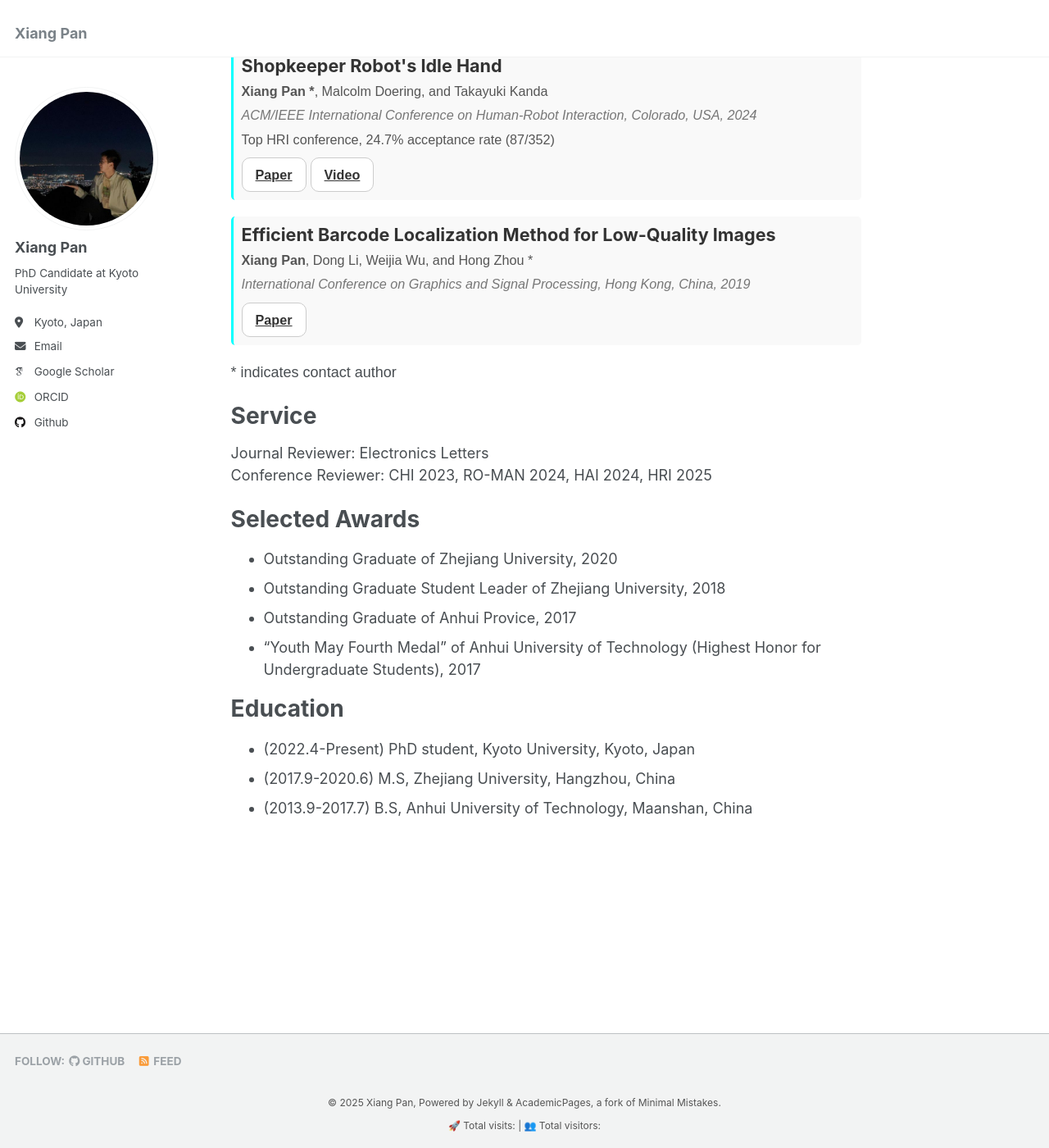
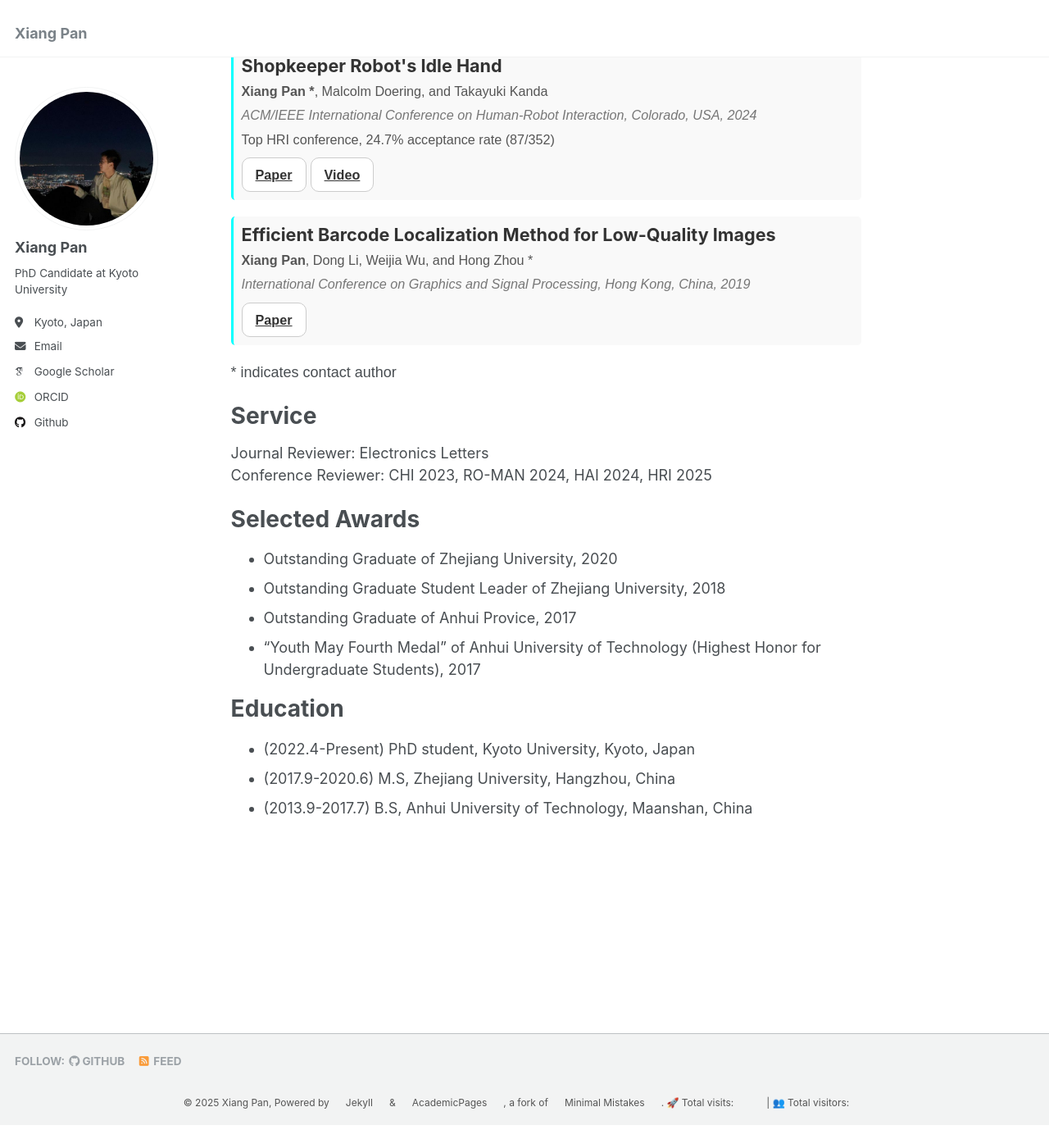
Before and after one commit to pan-xiang/pan-xiang.github.io, a Jekyll site: the page built from _pages/about.md, in a window 1280 px wide and 1400 px high, scrolled down 505 px. Shown: the whole window at 82% size. Built offline with Jekyll 4.4.1, drawn with Linux system fonts in a browser that asks for light colours; some web fonts are replaced; comment, search, counter and statistics services are not loaded; after the commit the page ends 1877 px from its top, so only the background shows below that.

Commit message:
Update footer.html

```diff
--- a/_includes/footer.html
+++ b/_includes/footer.html
@@ -24,32 +24,23 @@
   Site last updated {{ "now" | date: '%Y-%m-%d' %}}
 </div> -->
 
-<!-- Statistics Container -->
+<!-- Busuanzi Statistics -->
+<script async src="//busuanzi.ibruce.info/busuanzi/2.3/busuanzi.pure.mini.js"></script>
 <div id="statistics-container">
-  <div class="footer-text">
-    &copy; {{ site.time | date: '%Y' }} {{ site.name | default: site.title }}, {{ site.data.ui-text[site.locale].powered_by | default: "Powered by" }}
-    <a href="http://jekyllrb.com" rel="nofollow">Jekyll</a> &amp;
-    <a href="https://github.com/academicpages/academicpages.github.io">AcademicPages</a>, a fork of
-    <a href="https://mademistakes.com/work/minimal-mistakes-jekyll-theme/" rel="nofollow">Minimal Mistakes</a>.
-  </div>
-  <div class="statistics">
-    🚀 Total visits: <span id="busuanzi_value_site_pv"></span> |
-    👥 Total visitors: <span id="busuanzi_value_site_uv"></span>
-  </div>
+  &copy; {{ site.time | date: '%Y' }} {{ site.name | default: site.title }}, {{ site.data.ui-text[site.locale].powered_by | default: "Powered by" }} <a href="http://jekyllrb.com" rel="nofollow">Jekyll</a> &amp; <a href="https://github.com/academicpages/academicpages.github.io">AcademicPages</a>, a fork of <a href="https://mademistakes.com/work/minimal-mistakes-jekyll-theme/" rel="nofollow">Minimal Mistakes</a>.
+  🚀 Total visits: <span id="busuanzi_value_site_pv"></span> |
+  👥 Total visitors: <span id="busuanzi_value_site_uv"></span>
 </div>
 
 <!-- CSS Styles -->
 <style>
   #statistics-container {
-    text-align: center; /* Center the text */
+    display: flex; /* Use flexbox for layout */
+    justify-content: center; /* Center the content */
+    align-items: center; /* Vertically align items */
     font-size: 12px; /* Adjust font size */
     color: #555; /* Set text color */
-    margin-top: 20px; /* Add some margin above the container */
-  }
-  #statistics-container .footer-text {
-    margin-bottom: 10px; /* Add space below the footer text */
-  }
-  #statistics-container .statistics {
-    margin-top: 10px; /* Add space above the statistics section */
+    margin-top: 20px; /* Add margin above */
+    gap: 20px; /* Space between elements */
   }
 </style>
```
